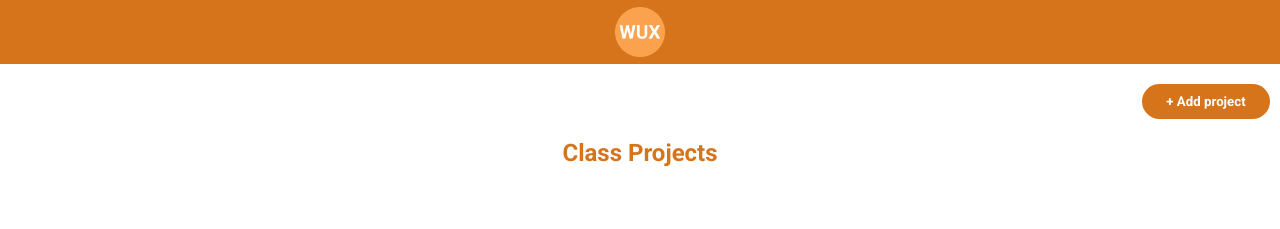
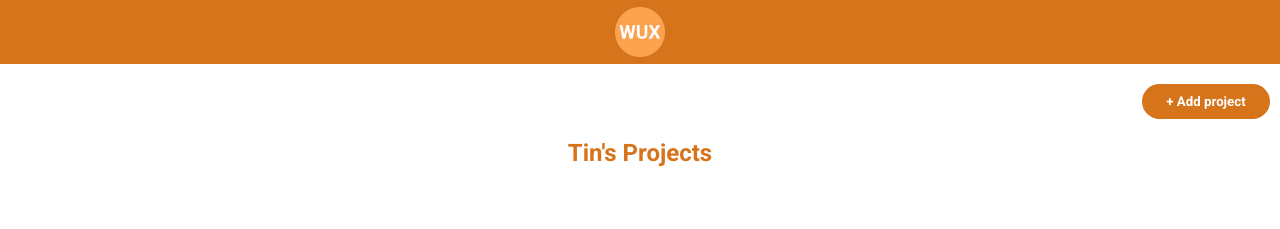
Before and after one commit to kmrbaltazar/fullstack_app_formative, a Vue app in the folder front/: page / in a window 1280 px wide. Shown: the top 229 px of the page. Built offline with nearby package versions, Linux system fonts and the light colour scheme; no server answers.

Commit message:
Updated project name and changed h1 margin

```diff
--- a/front/src/App.vue
+++ b/front/src/App.vue
@@ -21,7 +21,7 @@ import UpdateProject from './components/UpdateProject.vue'
     <MainButton :main_btn_prop='add_project_txt' @click="add_project_menu_toggle=true;" />
   </div>
 
-  <h1>Class Projects</h1>
+  <h1>Tin's Projects</h1>
 
   <div class="no_projects" v-if="!projects_list.length">
   <p>There are no projects added yet.</p>
@@ -53,7 +53,7 @@ import UpdateProject from './components/UpdateProject.vue'
 h1 {
   color:#D6741B;
   text-align: center;
-  margin-bottom: 30px;
+  margin-bottom: 5%;
 }
 
 .no_projects {
```
